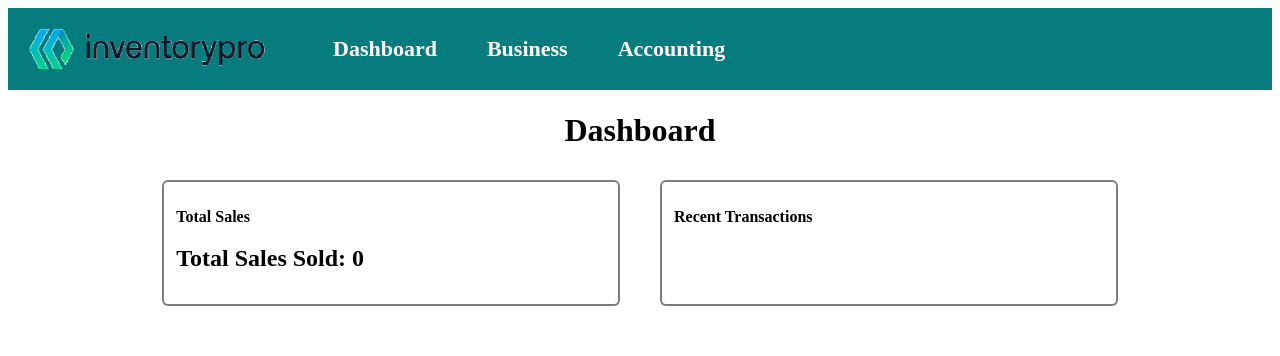
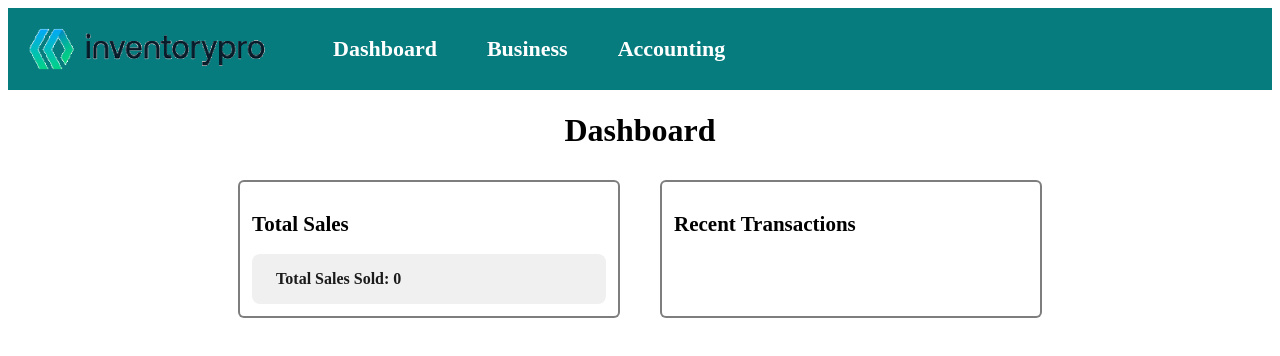
Before and after one commit to RyanWakey/InventoryManagementFrontend, a Vue app: page / in a window 1280 px wide. Shown: the top 356 px of the page. Built offline with nearby package versions, Linux system fonts and the light colour scheme; no server answers.

Commit message:
styling dashboard page

```diff
--- a/src/components/SalesCard.vue
+++ b/src/components/SalesCard.vue
@@ -35,6 +35,20 @@ export default {
 
 
 
-<style scoped
+<style scoped>
 
-></style>
+.sales-total {
+  background-color: #f0f0f0; /* Light grey background */
+  padding: 16px;
+  border-radius: 8px;
+}
+
+.sales-total h2 {
+  color: #1b1b1b; /* Dark grey text for less blackness */
+  margin: 0;
+  margin-left: 8px; /* Shift text to the right by 8px */
+  font-size: 16px; /* Smaller font size */
+}
+
+
+</style>
--- a/src/views/DashboardPage.vue
+++ b/src/views/DashboardPage.vue
@@ -50,7 +50,7 @@ export default {
 }
 
 .dashboard-card {
-  width: 34%; /* Calculating width by subtracting the total margin */
+  width: 28%; /* Calculating width by subtracting the total margin */
   margin: 10px;
   box-shadow: 0 2px 4px rgba(0,0,0,0,2); /* Simple box shadow for styling */
   padding: 12px; /* Padding inside the cards */
@@ -60,7 +60,7 @@ export default {
 }
 
 h2 {
-  font-size: 16px;
+  font-size: 21px;
 }
 
 </style>
```
